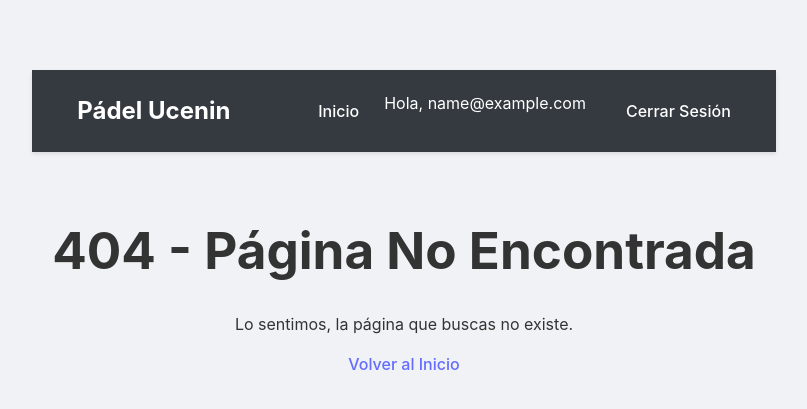
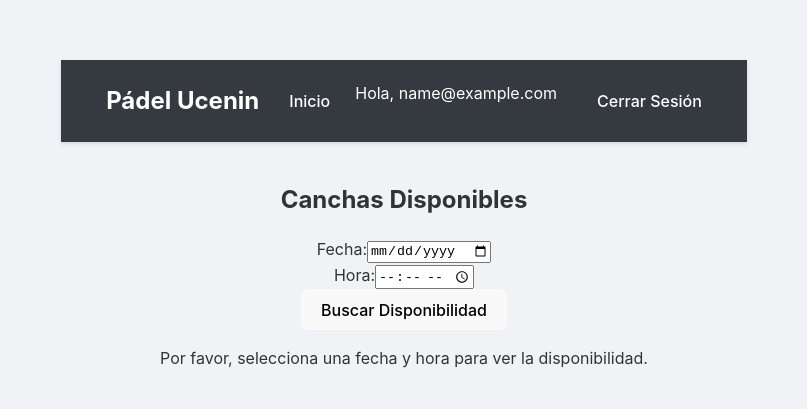
Before and after one commit to elpablii/Canchas-Padel-Ingeso-LosBugMaker, a React (Vite) app in the folder CanchasPadelIngesoLosBugMaker/frontend/: page /disponibilidad-canchas in a window 1280 px wide. Before the commit this address had no page. Shown: the part 167-576 px from the top of the page, without its empty margins (236-1043 px from the left). Built offline with nearby package versions, Linux system fonts and the light colour scheme; sample sign-in values are in the browser's storage.

Commit message:
funcion disponibilidad

```diff
--- a/CanchasPadelIngesoLosBugMaker/frontend/src/App.jsx
+++ b/CanchasPadelIngesoLosBugMaker/frontend/src/App.jsx
@@ -7,6 +7,7 @@ import ReservationPage from './pages/ReservationPage';
 import LoginPage from './pages/LoginPage';
 import UserHomePage from './pages/UserHomePage'; // Importa la nueva página
 import { useAuth } from './context/AuthContext'; // Importa useAuth
+import AvailabilityPage from './pages/AvailabilityPage';
 
 
 import './App.css'; // Tus estilos globales de App
@@ -68,6 +69,15 @@ function App() {
             }
           />
 
+          <Route
+            path="/disponibilidad-canchas"
+            element={
+              <ProtectedRoute>
+                <AvailabilityPage />
+              </ProtectedRoute>
+            }
+          />
+
           {/* Ruta para manejar páginas no encontradas */}
           <Route path="*" element={
             <div style={{ textAlign: 'center', marginTop: '50px' }}>
--- a/CanchasPadelIngesoLosBugMaker/frontend/src/components/ReservationForm.jsx
+++ b/CanchasPadelIngesoLosBugMaker/frontend/src/components/ReservationForm.jsx
@@ -30,8 +30,8 @@ function ReservationForm() {
           fecha,
           horaInicio,
           horaFin,
-          requiereEquipamiento,
-          rut,
+          equipamiento: requiereEquipamiento,
+          rutReserva: rut,
         }),
       });
 
--- /dev/null
+++ b/CanchasPadelIngesoLosBugMaker/frontend/src/pages/AvailabilityPage.css
@@ -0,0 +1,30 @@
+.availability-container {
+  padding: 20px;
+  max-width: 800px;
+  margin: auto;
+}
+
+.filters {
+  display: flex;
+  gap: 20px;
+  margin-bottom: 20px;
+  align-items: center;
+}
+
+.filters label {
+  display: flex;
+  flex-direction: column;
+  font-weight: bold;
+}
+
+.court-list {
+  display: grid;
+  gap: 15px;
+}
+
+.court-item {
+  border: 1px solid #ccc;
+  border-radius: 8px;
+  padding: 15px;
+  background-color: #f9f9f9;
+}
--- /dev/null
+++ b/CanchasPadelIngesoLosBugMaker/frontend/src/pages/AvailabilityPage.jsx
@@ -0,0 +1,79 @@
+
+import React, { useState } from 'react';
+
+function ListaCanchasDisponibles() {
+  const [canchasDisponibles, setCanchasDisponibles] = useState([]);
+  const [fecha, setFecha] = useState('');
+  const [hora, setHora] = useState('');
+  const [error, setError] = useState('');
+
+  const handleBuscarDisponibilidad = async () => {
+    if (!fecha || !hora) {
+      setError('Por favor, selecciona una fecha y hora.');
+      setCanchasDisponibles([]);
+      return;
+    }
+
+    setError('');
+    try {
+      const response = await fetch(`/api/disponibilidad?date=${fecha}&time=${hora}`);
+      if (!response.ok) {
+        const errorData = await response.json();
+        setError(errorData.message || 'Error al obtener la disponibilidad.');
+        setCanchasDisponibles([]);
+        return;
+      }
+      const data = await response.json();
+      setCanchasDisponibles(data.disponibles);
+    } catch (err) {
+      console.error('Error al comunicarse con el backend:', err);
+      setError('Error al comunicarse con el servidor.');
+      setCanchasDisponibles([]);
+    }
+  };
+
+  return (
+    <div>
+      <h2>Canchas Disponibles</h2>
+      <div>
+        <label htmlFor="fecha">Fecha:</label>
+        <input
+          type="date"
+          id="fecha"
+          value={fecha}
+          onChange={(e) => setFecha(e.target.value)}
+        />
+      </div>
+      <div>
+        <label htmlFor="hora">Hora:</label>
+        <input
+          type="time"
+          id="hora"
+          value={hora}
+          onChange={(e) => setHora(e.target.value)}
+        />
+      </div>
+      <button onClick={handleBuscarDisponibilidad}>Buscar Disponibilidad</button>
+
+      {error && <p style={{ color: 'red' }}>{error}</p>}
+
+      {canchasDisponibles.length > 0 ? (
+        <ul>
+          {canchasDisponibles.map((cancha) => (
+            <li key={cancha.id}>
+              ID: {cancha.id}, Nombre: {cancha.nombre || `Cancha ${cancha.id}`}
+            </li>
+          ))}
+        </ul>
+      ) : (
+        <p>
+          {fecha && hora
+            ? 'No hay canchas disponibles para la fecha y hora seleccionadas.'
+            : 'Por favor, selecciona una fecha y hora para ver la disponibilidad.'}
+        </p>
+      )}
+    </div>
+  );
+}
+
+export default ListaCanchasDisponibles;
```
Also changed, not shown: 2 other files (tests, documents, lock files or other folders).
